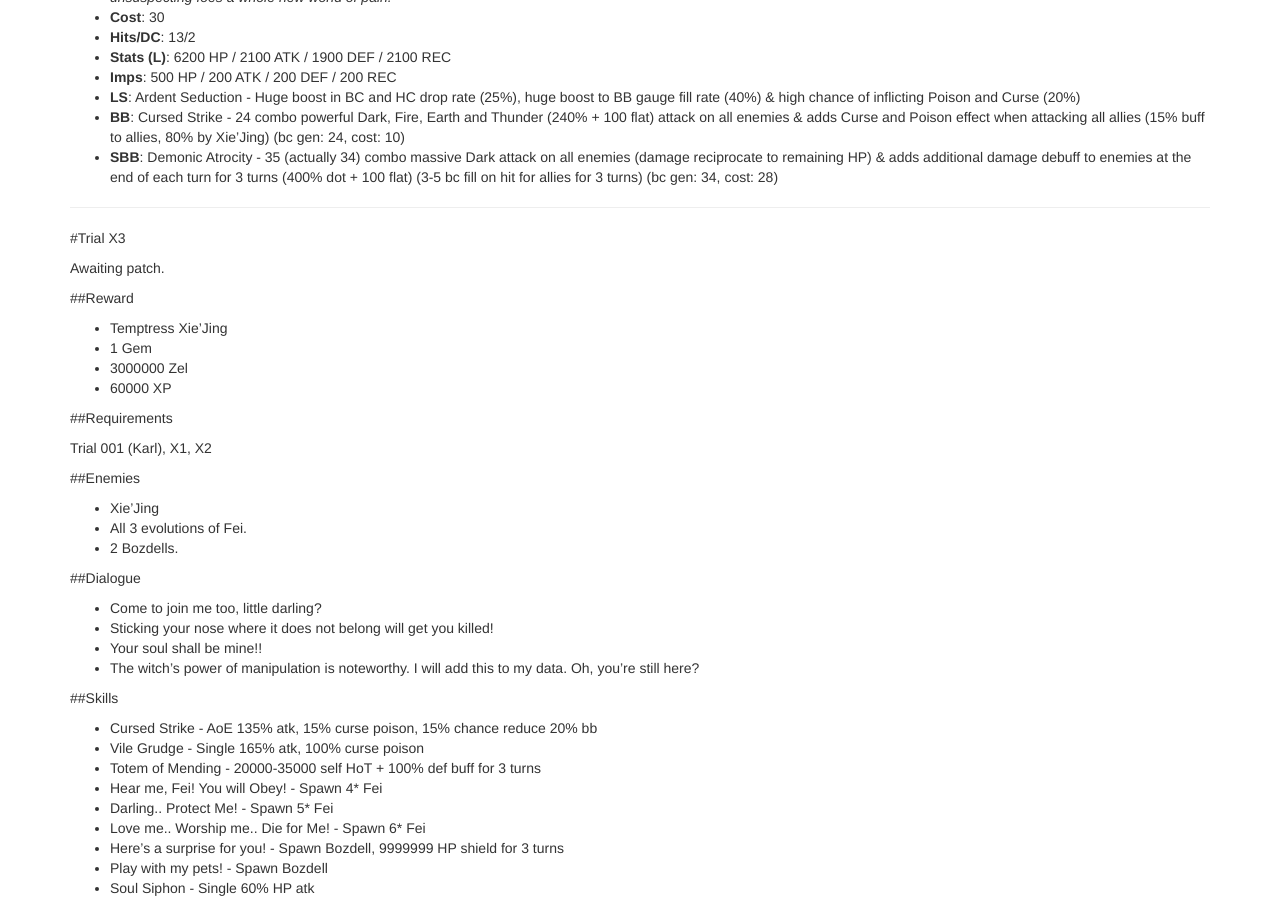
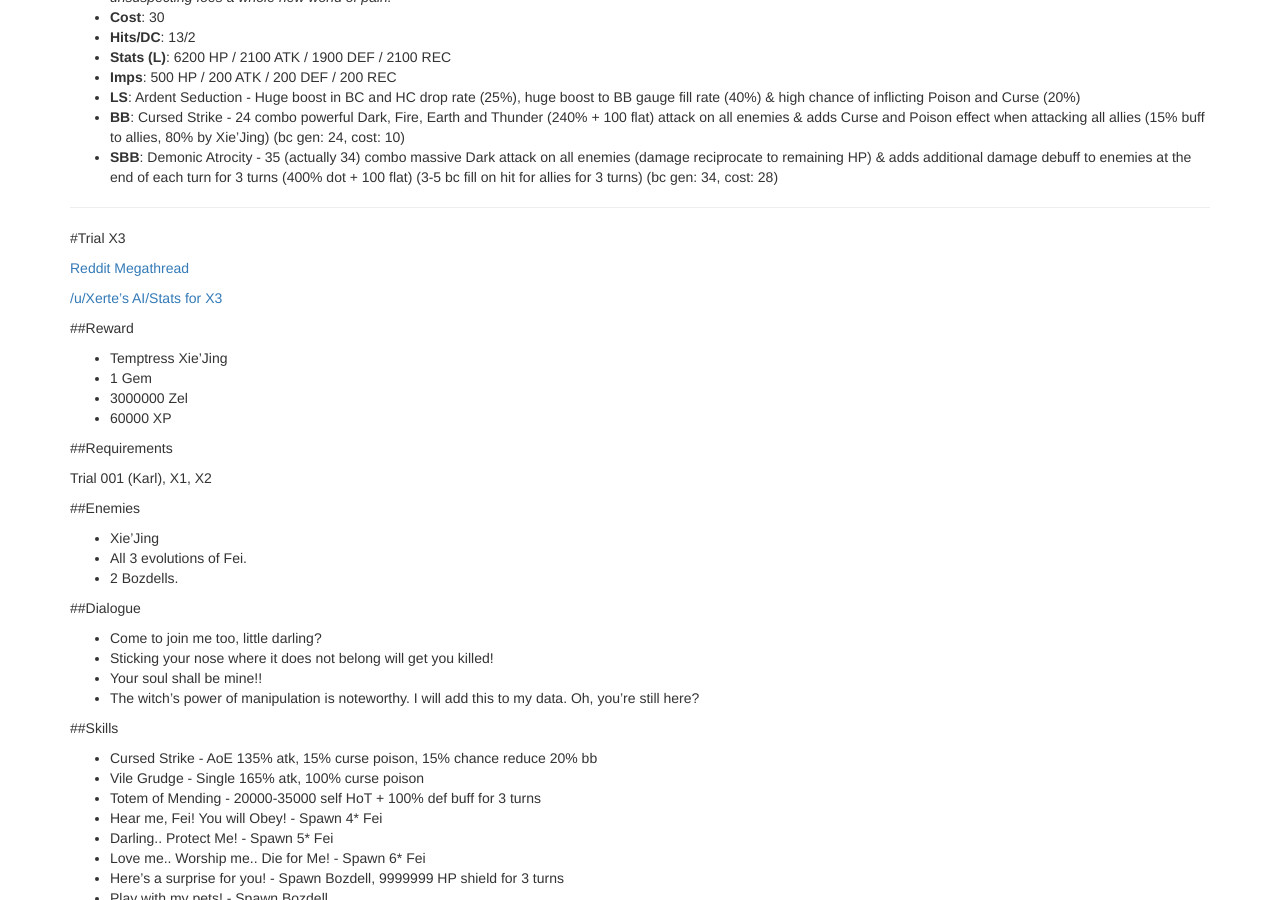
Before and after one commit to Deathmax/deathmax.github.io, a Jekyll site: the page built from index.html, in a window 1280 px wide and 900 px high, scrolled down 694 px. Built offline with Jekyll 4.4.1, drawn with Linux system fonts in a browser that asks for light colours; nearby versions of some CDN libraries; library files that are not in the unit come from our copies; the list of posts is cut into pages by our own code.

Commit message:
Add links to reddit threads for X3

```diff
--- a/_posts/2015-06-22-brave-frontier---update-notes---mon-jun-22-2015--xie-jing-trial--ruby-batch.md
+++ b/_posts/2015-06-22-brave-frontier---update-notes---mon-jun-22-2015--xie-jing-trial--ruby-batch.md
@@ -27,7 +27,9 @@ category: bravefrontier
 
 #Trial X3
 
-Awaiting patch.
+[Reddit Megathread](//www.reddit.com/r/bravefrontier/comments/3apmk8/trial_x3_xie_jiang_megathread/)
+
+[/u/Xerte's AI/Stats for X3](//www.reddit.com/r/bravefrontier/comments/3aq8ia/trial_x3_xiejing_stats_skill_data_ai/)
 
 ##Reward
 
```
